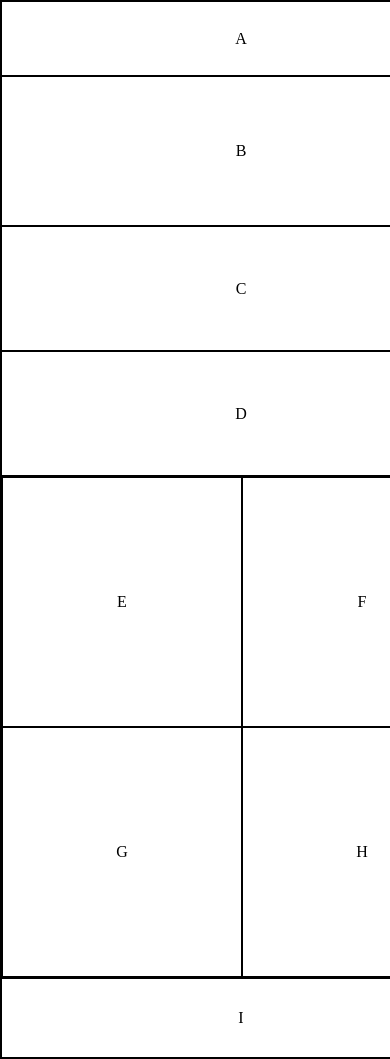
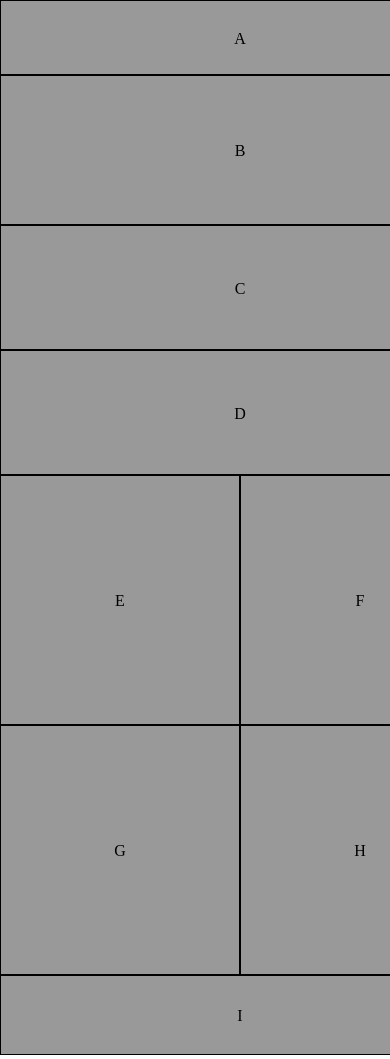
Before and after one commit to sarkis74/lab-01, a plain HTML site: page index.html in a window 390 px wide. Shown: the top 1059 px of the page. Drawn offline with Linux system fonts and the light colour scheme.

Commit message:
only one media query now plus added background color

```diff
--- a/base.css
+++ b/base.css
@@ -1,14 +1,10 @@
-/* * {
-    border: black 1px solid;
-    margin-left: auto;
-    width: 768px;
-} */
+* {
+    box-sizing: border-box;
+}
 
 body {
-    border: none;
-    margin: auto;
-    padding: auto;
-    /* max-width: 768px; */
+    width: 480px;
+    height: auto;
 }
 
 .text {
@@ -24,3 +20,11 @@ p {
     margin: auto;
     text-align: center;
 }
+
+@media only screen and (min-width: 767px) {
+
+body {
+    width: 960px;
+}
+
+}
--- a/index.html
+++ b/index.html
@@ -4,37 +4,23 @@
     <meta charset="UTF-8">
     <meta name="viewport" content="width=device-width, initial-scale=1.0">
     <meta http-equiv="X-UA-Compatible" content="ie=edge">
-    <title>Document</title>
+    <title>SMACSS</title>
     <link rel="stylesheet" href="reset.css">
     <link rel="stylesheet" href="base.css" >
     <link rel="stylesheet" href="layout.css">
     <link rel="stylesheet" href="module.css">
 </head>
 <body>
-    <div id="all">
-        <header id="a">
-            <p>A</p>
-        </header>
-        <nav id="b">
-            <p>B</p>
-        </nav>
 
-        <article id="c">
-            <p>C</p>
-        </article>
-        <article id="d">
-            <p>D</p>
-        </article>
+        <div class="a"><p>A</p></div>
+        <div class="b"><p>B</p></div>
+        <div class="c"><p>C</p></div>
+        <div class="d"><p>D</p></div>
+        <div class="e"><p>E</p></div>
+        <div class="f"><p>F</p></div>
+        <div class="g"><p>G</p></div>
+        <div class="h"><p>H</p></div>
+        <div class="i"><p>I</p></div>
 
-        <section>
-        <div id="e"><p>E</p></div>
-        <div id="f"><p>F</p></div>
-        <div id="g"><p>G</p></div>
-        <div id="h"><p>H</p></div>
-        </section>
-        <footer id="i">
-            <p>I</p>
-        </footer>
-    </div>
 </body>
 </html>
--- a/layout.css
+++ b/layout.css
@@ -1,130 +1,76 @@
-@media screen and (max-width: 767px) {
-    #all {
-        width: 480px;
-        height: auto;
-        margin: auto;
+/*Default mobile*/
+    div {
+        float: left;
+        background: #999999;
         border: black 1px solid;
     }
 
-    #a {
-        width: 478px;
-        height: 73px;
-        margin: 0;
-        padding: 0;
-        border: black 1px solid;
-        line-height: 73px;
+    .a {
+        width: 480px;
+        height: 75px;
+        line-height: 75px;
     }
 
-    #b {
-        width: 478px;
-        height: 148px;
-        margin: 0;
-        padding: 0;
-        border: black 1px solid;
-        line-height: 148px
+    .b {
+        width: 480px;
+        height: 150px;
+        line-height: 150px
     }
 
-    #c, #d {
-        width: 478px;
-        height: 123px;
-        margin: 0;
-        padding: 0;
-        border: black 1px solid;
-        line-height: 123px;
+    .c, .d {
+        width: 100%;
+        height: 125px;
+        line-height: 125px;
     }
 
-    section {
-        width: 480px;
-        height: 500px;
-        margin: 0;
-        padding: 0;
-        border: black 1px solid;
+    .e, .f, .g, .h {
+        width: 50%;
+        height: 250px;
+        line-height: 250px;
     }
 
-    #e, #f, #g, #h {
-        width: 238px;
-        height: 248px;
-        margin: 0;
-        padding: 0;
-        border: black 1px solid;
-        line-height: 248px;
+
+    .i {
+        width: 480px;
+        height: 80px;
+        line-height: 80px;
     }
 
-    #e {
+@media only screen and (min-width: 767px) {
+
+    div {
         float: left;
+        background: #999999;
     }
 
-    #f {
-        float: right;
-    }
-
-    #g {
-        float: left;
-    }
-
-    #h {
-        float: right;
-    }
-
-    #i {
-        width: 478px;
-        height: 78px;
-        margin: 0;
-        padding: 0;
-        border: black 1px solid;
-        line-height: 78px;
-    }
-}
-
-@media screen and (min-width: 768px) {
-
-    #all {
-        width: 960px;
-        height: auto;
-        margin: auto;
-    }
-
-    #a {
+    .a {
         width: 960px;
         height: 100px;
-        box-sizing: border-box;
-        border: black 1px solid;
         line-height: 100px;
     }
 
-    #b {
+    .b {
         width: 200px;
         height: 600px;
-        box-sizing: border-box;
-        border: black 1px solid;
-        float: left;
-        line-height: 600px;
+        line-height: 600px
     }
 
-    #c, #d {
+    .c, .d {
         width: 380px;
         height: 200px;
-        box-sizing: border-box;
-        border: black 1px solid;
-        float: left;
         line-height: 200px;
     }
 
-    #e, #f, #g, #h {
+    .e, .f, .g, .h {
         width: 190px;
-        height: 250px;
-        box-sizing: border-box;
-        border: black 1px solid;
-        float: left;
         line-height: 250px;
     }
 
-    #i {
+
+    .i {
         width: 760px;
         height: 150px;
-        box-sizing: border-box;
-        border: black 1px solid;
-        float: left;
         line-height: 150px;
     }
+
 }
```
Also changed, not shown: main.css (added).
